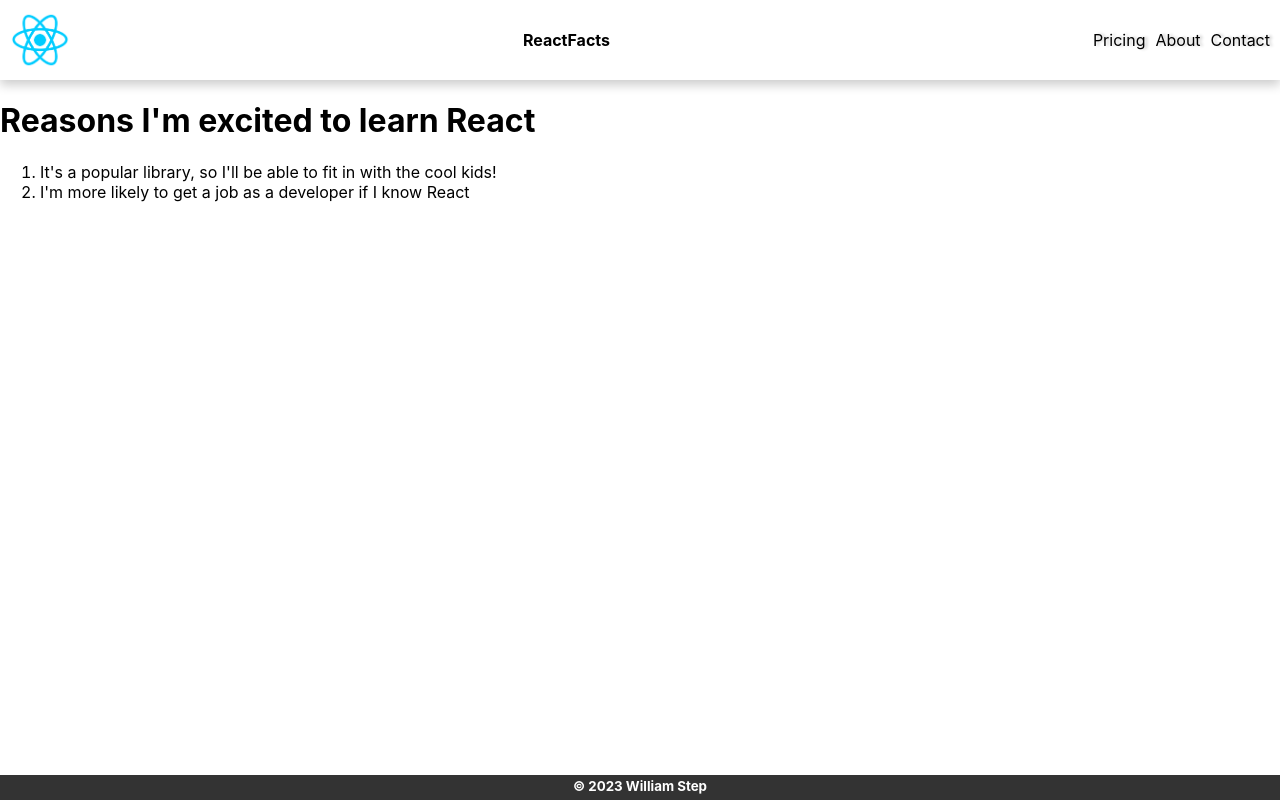
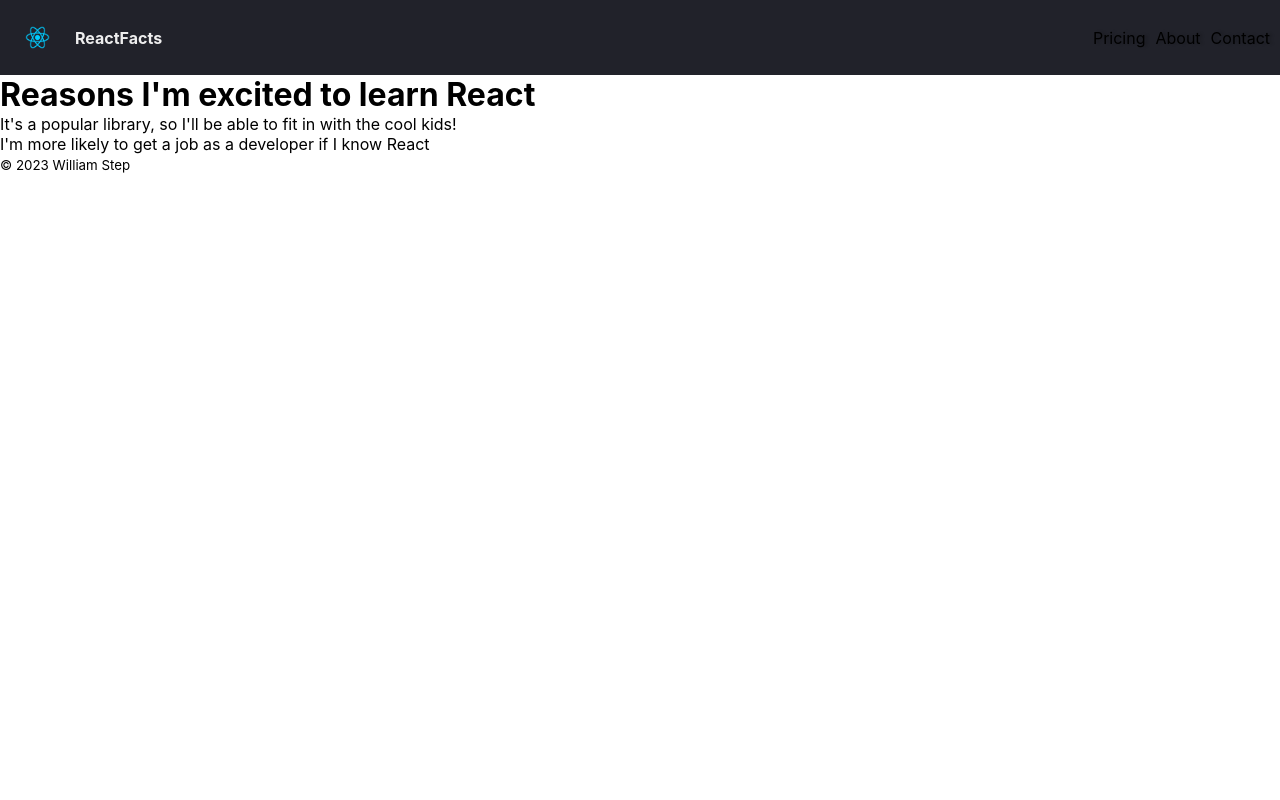
Before and after one commit to will-s-205/scrimba-study, a JavaScript app: page / in a window 1280 px wide. Built offline with nearby package versions, Linux system fonts and the light colour scheme; the HTML template or start-up script is replaced by a standard one.

Commit message:
Navbar component updated

```diff
--- a/package.json
+++ b/package.json
@@ -1,5 +1,5 @@
 {
-  "name": "scrimba",
+  "name": "scrimba-study",
   "version": "0.1.0",
   "private": true,
   "dependencies": {
--- a/src/App.css
+++ b/src/App.css
@@ -1,52 +1,19 @@
-.App {
-  text-align: center;
+* {
+  margin: 0;
+  padding: 0;
 }
 
-.App-logo {
-  height: 40vmin;
-  pointer-events: none;
+/* HEADER */
+.nav-bar {
+  display: flex;
+  align-items: center;
+  justify-content: space-between;
+  background-color: #21222A;
 }
 
-@media (prefers-reduced-motion: no-preference) {
-  .App-logo {
-    animation: App-logo-spin infinite 20s linear;
-  }
-}
-
-.App-header {
-  background-color: #282c34;
-  min-height: 100vh;
-  display: flex;
-  flex-direction: column;
-  align-items: center;
-  justify-content: center;
-  font-size: calc(10px + 2vmin);
-  color: white;
-}
-
-.App-link {
-  color: #61dafb;
-}
-
-@keyframes App-logo-spin {
-  from {
-    transform: rotate(0deg);
-  }
-
-  to {
-    transform: rotate(360deg);
-  }
-}
-
-/*///////////////////////////////////////////*/
-/*///////////////////////////////////////////*/
-/*///////////////////////////////////////////*/
-
-.nav-bar {
-  display: flex;
-  justify-content: space-between;
-  align-items: center;
-  box-shadow: 0px 5px 10px 0px rgba(0, 0, 0, 0.2);
+.nav-logo {
+  width: 25px;
+  padding: 25px;
 }
 
 .nav-items {
@@ -59,22 +26,15 @@
   text-shadow: 3px 0px 3px rgba(0, 0, 0, 0.2);
 }
 
-.nav-logo {
-  width: 60px;
-  padding: 10px;
+
+.react-facts-and-icon {
+  display: flex;
+  align-items: center;
 }
 
-.footer {
-  position: fixed;
-  bottom: 0;
-  padding-bottom: 5px;
-  width: 100%;
-  background-color: #333;
-  color: white;
-  text-align: center;
+.react-facts {
   font-weight: bold;
+  color: #eee;
 }
 
-/*///////////////////////////////////////////*/
-/*///////////////////////////////////////////*/
-/*///////////////////////////////////////////*/
+/* HEADER */
--- a/src/App.js
+++ b/src/App.js
@@ -1,12 +1,12 @@
 import './App.css';
-import Header from './components/Header'
+import Navbar from './components/Header'
 import Footer from './components/Footer'
 import MainContent from './components/MainContent'
 
 export default function App() {
   return (
-    <div id="quote-box">
-      <Header />
+    <div id="container">
+      <Navbar />
       <MainContent />
       <Footer />
     </div>
--- a/src/components/Header.js
+++ b/src/components/Header.js
@@ -1,11 +1,13 @@
 import react_logo from '../react-logo.png';
 
-export default function Header() {
+export default function Navbar() {
     return (
         <header>
             <nav className="nav-bar">
+                <div className="react-facts-and-icon">
                 <img src={react_logo} className="nav-logo" alt="react logo" />
-                <p style={{fontWeight: "bold"}}>ReactFacts</p>
+                <p className="react-facts">ReactFacts</p>
+                </div>
                 <ul className="nav-items">
                     <li>Pricing</li>
                     <li>About</li>
--- a/src/components/MainContent.js
+++ b/src/components/MainContent.js
@@ -2,12 +2,12 @@ export default function MainContent() {
     return (
         <div>
             <h1>Reasons I'm excited to learn React</h1>
-            <ol>
+            <ul>
                 <li>It's a popular library, so I'll be
                 able to fit in with the cool kids!</li>
                 <li>I'm more likely to get a job as a developer
                 if I know React</li>
-            </ol>
+            </ul>
         </div>
     )
 }
```
